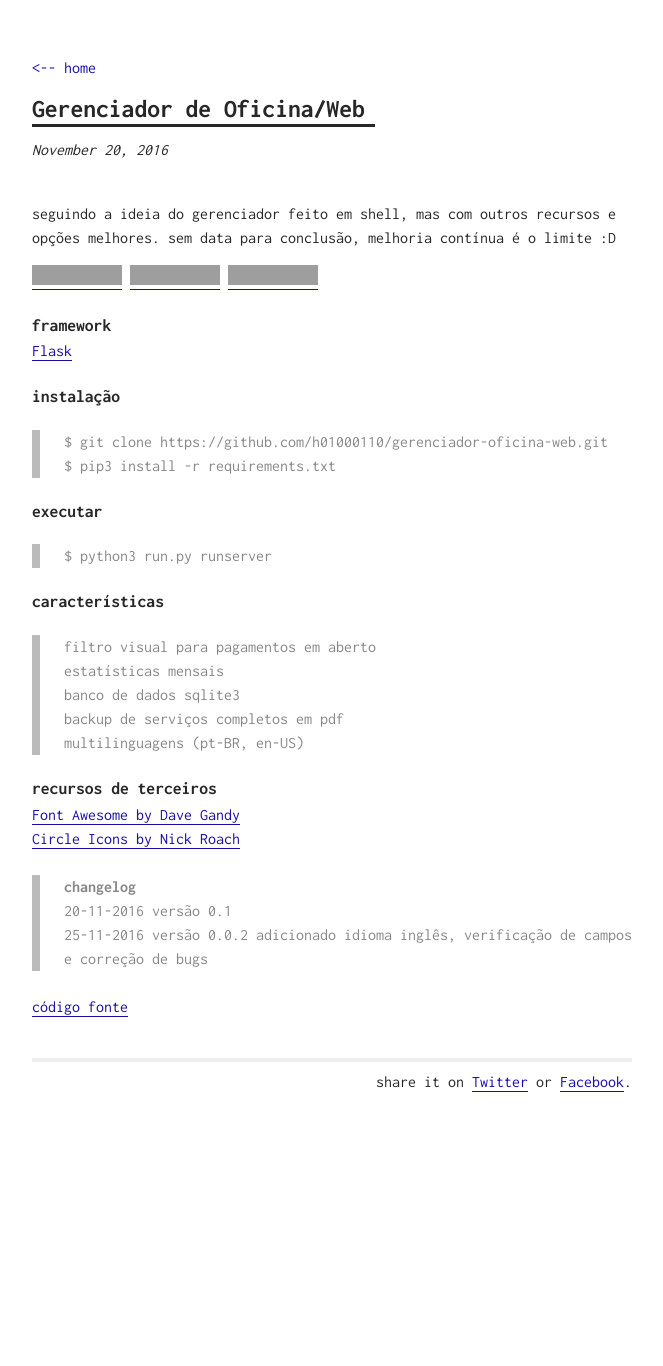
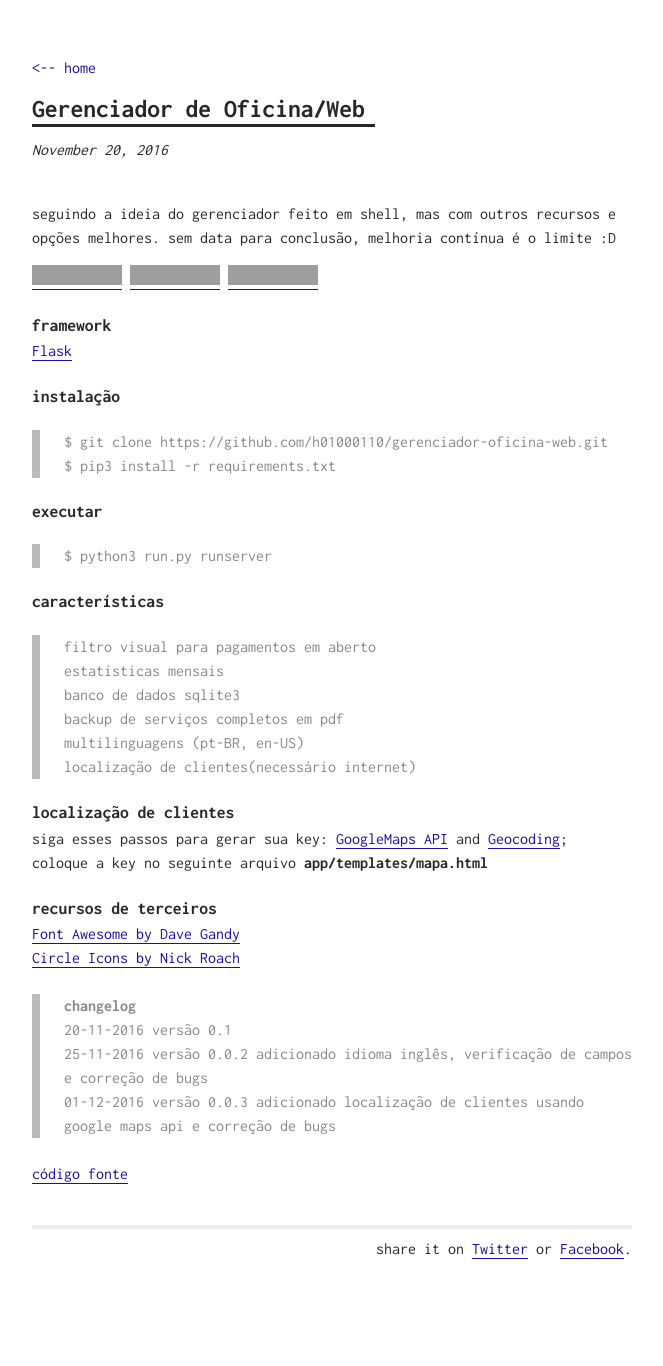
Before and after one commit to h01000110/h01000110.github.io, a Jekyll site: the page built from _posts/2016-11-20-gerenciador-oficina-web.md, in a window 1280 px wide. Shown: the whole page, without its empty margins (308-971 px from the left). Built offline with Jekyll 4.4.1, drawn with Linux system fonts in a browser that asks for light colours; before the commit the page ends 1199 px from its top, so only the background shows below that; grey boxes are pictures that could not be loaded.

Commit message:
new post

```diff
--- a/_posts/2016-11-20-gerenciador-oficina-web.md
+++ b/_posts/2016-11-20-gerenciador-oficina-web.md
@@ -8,7 +8,7 @@ keywords: "projeto, flask, python"
 seguindo a ideia do gerenciador feito em shell, mas com outros recursos e opções melhores.
 sem data para conclusão, melhoria contínua é o limite :D
 
-[![version](https://img.shields.io/badge/version-v_0.0.2-blue.svg)](https://h01000110.github.io/20161120/gerenciador-oficina-web)
+[![version](https://img.shields.io/badge/version-v_0.0.3-blue.svg)](https://h01000110.github.io/20161120/gerenciador-oficina-web)
 [![license](https://img.shields.io/badge/license-MIT-green.svg)](https://github.com/h01000110/gerenciador-oficina-web/blob/master/LICENSE)
 [![Build Status](https://travis-ci.org/h01000110/gerenciador-oficina-web.svg?branch=master)](https://travis-ci.org/h01000110/gerenciador-oficina-web)
 
@@ -28,6 +28,12 @@ estatísticas mensais
 banco de dados sqlite3
 backup de serviços completos em pdf
 multilinguagens (pt-BR, en-US)
+localização de clientes(necessário internet)
+
+## localização de clientes
+siga esses passos para gerar sua key: [GoogleMaps API](https://developers.google.com/maps/documentation/javascript/adding-a-google-map#step_3_get_an_api_key) and [Geocoding](https://developers.google.com/maps/documentation/javascript/geocoding#GetStarted);
+coloque a key no seguinte arquivo **app/templates/mapa.html**
+> <script async defer src="https://maps.googleapis.com/maps/api/js?key=YOUR_API_KEY&callback=initMap"></script>
 
 ## recursos de terceiros
 [Font Awesome by Dave Gandy](http://fontawesome.io/)
@@ -37,5 +43,6 @@ multilinguagens (pt-BR, en-US)
 > **changelog**
 20-11-2016 versão 0.1
 25-11-2016 versão 0.0.2 adicionado idioma inglês, verificação de campos e correção de bugs
+01-12-2016 versão 0.0.3 adicionado localização de clientes usando google maps api e correção de bugs
 
 [código fonte](https://github.com/h01000110/gerenciador-oficina-web)
```
